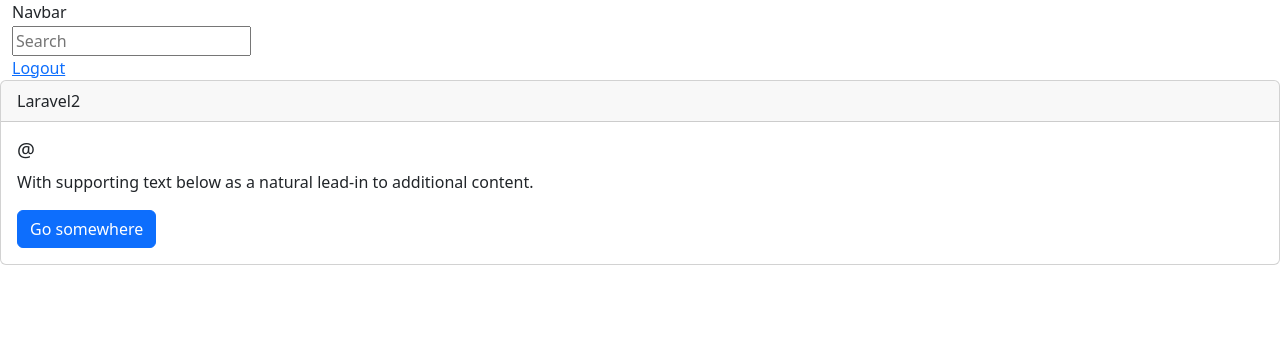
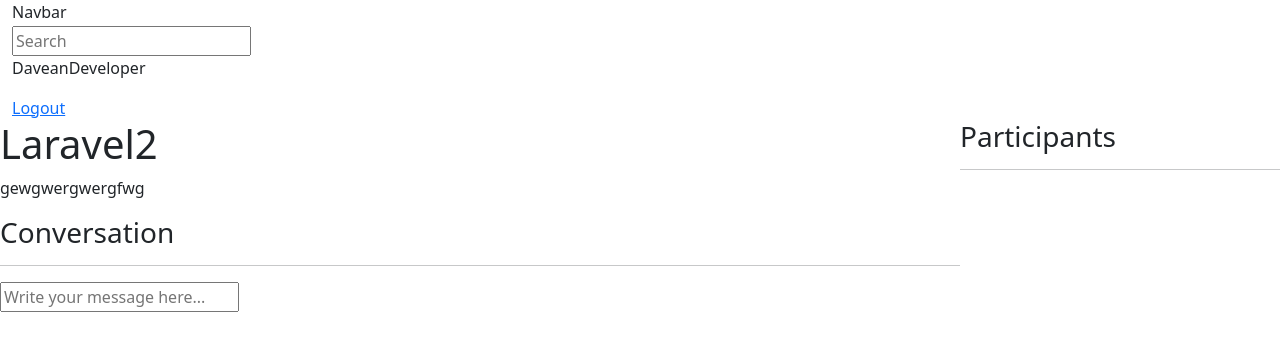
Before and after one commit to Daveanvs/studybud, a Django app: page /room/13 in a window 1280 px wide. Shown: the top 351 px of the page. Run offline with Django 4.2, Linux system fonts and the light colour scheme; a user stored in the database is signed in; data comes from the database, SQL or seed files in the repository; both versions use the stored data as it was after the commit.

Commit message:
Added several stuff

```diff
--- a/base/templates/base/room.html
+++ b/base/templates/base/room.html
@@ -1,17 +1,53 @@
 {% include 'header.html' %}
 {% include 'navbar.html' %}
 
-<div class="card">
-    <div class="card-header">
-      {{room.name}}
+
+<style>
+  .room-container{
+    display: grid;
+    grid-template-columns: 3fr 1fr;
+  }
+</style>
+
+<div class="room-container">
+
+  <div>
+
+    <h1>{{room.name}}</h1>
+    <p>{{room.description}}</p>
+
+    <div class="comment-wrapper">
+
+      <h3>Conversation</h3>
+      <hr>
+
+      {% for message in room_messages %}
+
+      <div>
+        <small>@{{message.user}}   {{message.created|timesince}} ago</small>
+        <p>{{message.body}}</p>
+        <hr>
+      </div>
+
+      {% endfor %}
     </div>
-    <div class="card-body">
-      <h5 class="card-title">@{{room.host.name}}</h5>
-      <h5 class="card-title"></h5>
-      <h5 class="card-title"></h5>
-      <p class="card-text">With supporting text below as a natural lead-in to additional content.</p>
-      <a href="#" class="btn btn-primary">Go somewhere</a>
+
+    {% if request.user.is_authenticated %}
+      <div class="comment-form">
+        <form method="POST" action="">
+          {% csrf_token %}
+          <input type="text" name="body" placeholder="Write your message here...">
+        </form>
+      </div>
+      {% endif %}
+
     </div>
-  </div>
+
+    <div>
+      <h3>Participants</h3>
+      <hr>
+    </div>
+
+</div>
 
 {% include 'footer.html' %}
--- a/base/urls.py
+++ b/base/urls.py
@@ -4,6 +4,7 @@
 urlpatterns = [
     path('login/', views.loginPage, name='login'),
     path('logout/', views.logoutUser, name='logout'),
+    path('register/', views.registerPage, name='register'),
 
     path('', views.home, name='home'),
     path('room/<int:pk>', views.room, name='room'),
--- a/base/views.py
+++ b/base/views.py
@@ -2,13 +2,17 @@
 from django.contrib.auth import authenticate, login, logout
 from django.contrib.auth.decorators import login_required
 from django.contrib.auth.models import User
+from django.contrib.auth.forms import UserCreationForm
 from django.contrib import messages
 from django.db.models import Q
-from .models import Room, Topic
+from .models import Room, Topic, Message
 from .forms import RoomForm
 
 # Create your views here.
 def loginPage(request):
+
+    page = 'login'
+
     if request.user.is_authenticated:
         return redirect('home')
 
@@ -24,12 +28,29 @@
             # Return an 'invalid login' error message.
             messages.error(request, 'Username or password does not exist')
 
-    return render(request, 'base/login_register.html')
+
+    context = {'page':page}
+    return render(request, 'base/login_register.html', context)
 
 
 def logoutUser(request):
     logout(request)
     return redirect('home')
+
+
+def registerPage(request):
+    form = UserCreationForm()
+    if request.method == 'POST':
+       form = UserCreationForm(request.POST)
+       if form.is_valid():
+           user = form.save(commit=False)
+           user.username = user.username.lower()
+           user.save()
+           login(request, user)
+           return redirect('home')
+       else:
+           messages.error(request, 'An error ocurred during registration')
+    return render(request, 'base/login_register.html', {'form':form})
 
 
 def home(request):
@@ -48,7 +69,17 @@
 
 def room(request, pk):
     room = Room.objects.get(id=pk)
-    context = {'room':room}
+    room_messages = room.message_set.all().order_by('-created')
+
+    if request.method == 'POST':
+        message = Message.objects.create(
+            user = request.user,
+            room = room,
+            body = request.POST.get('body')
+        )
+        return redirect('room', pk=room.id)
+
+    context = {'room':room, 'room_messages':room_messages}
     return render(request, 'base/room.html',context)
 
 
--- a/templates/navbar.html
+++ b/templates/navbar.html
@@ -8,6 +8,7 @@
           <input type="text" placeholder="Search" aria-label="Search" name="query">
         </form>
       {% if request.user.is_authenticated %}
+      <p>{{ request.user }}</p>
       <a href="{% url 'logout' %}">Logout</a>
 
       {% else %}
```
Also changed, not shown: base/templates/base/login_register.html (+16 -0 lines), db.sqlite3.
